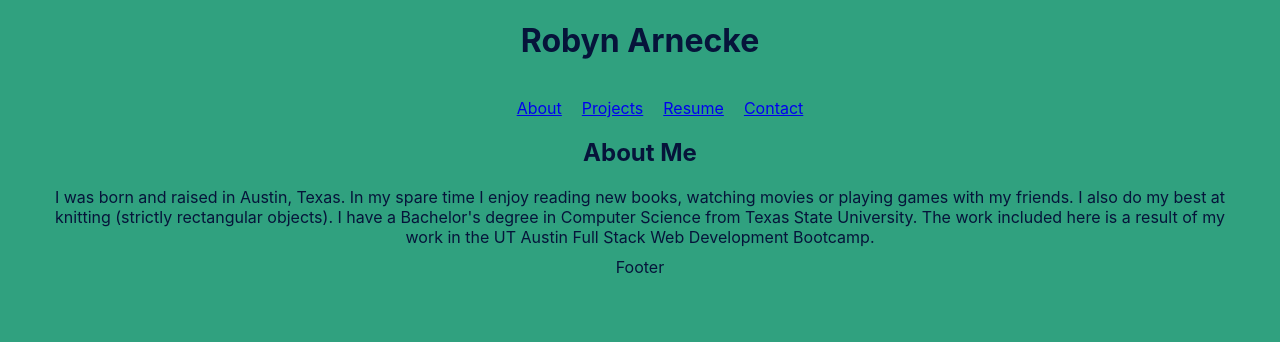
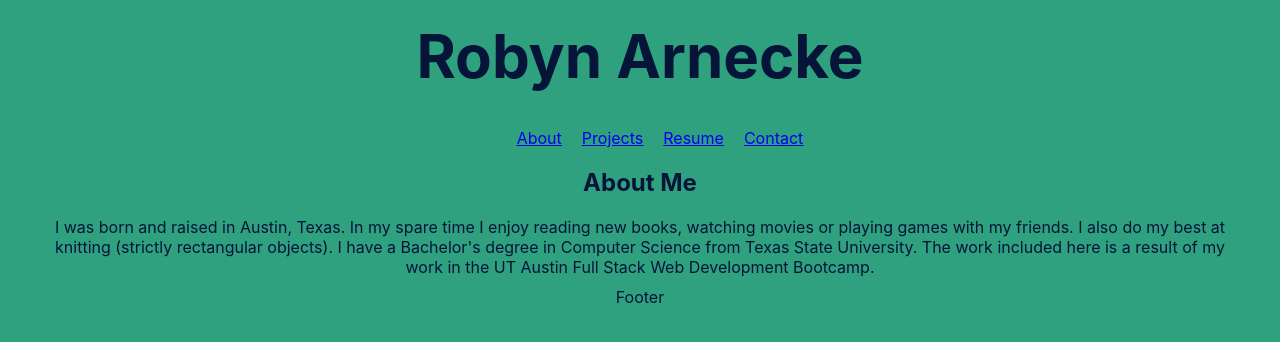
Before and after one commit to ribbonanarchy/React-Portfolio, a React (Create React App) app: page / in a window 1280 px wide. Shown: the top 342 px of the page. Built offline with nearby package versions, Linux system fonts and the light colour scheme.

Commit message:
Embedded a PDF of my resume in the resume page

```diff
--- a/src/App.css
+++ b/src/App.css
@@ -28,7 +28,13 @@
   color: #61dafb;
 }
 
-.Header {
+.App .Header h1 {
+  justify-content: center;
+  font-size: 60px;
+  margin: 20px;
+}
+
+.App .Header {
   display: flex;
   justify-content: center;
 }
--- a/src/components/pages/Resume.js
+++ b/src/components/pages/Resume.js
@@ -1,9 +1,16 @@
 import React from 'react';
+import ResumePDF from '../../assets/Arnecke-Resume.pdf';
 
 export default function Resume() {
   return (
     <div id="Resume">
         <h2>Resume</h2>
+
+        <embed src={ResumePDF}
+        width="500"
+        height="375"
+        type="application/pdf" />
+
     </div>
   );
 }
```
Also changed, not shown: 1 other file (tests, documents, lock files or other folders).
